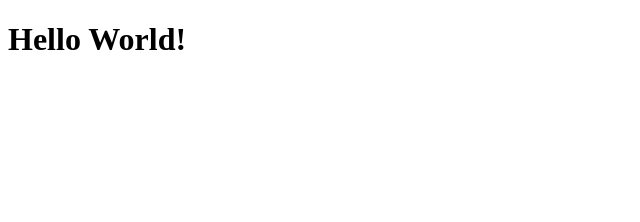
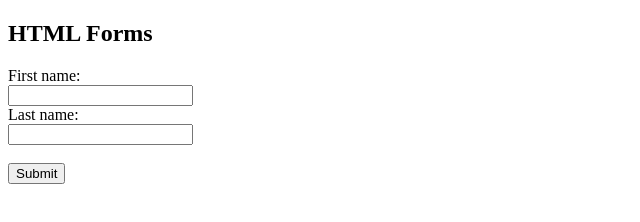
Before and after one commit to darkfirefox/darkfirefox.github.io, a plain HTML site: page index.html in a window 1280 px wide. Shown: the whole page, without its empty margins (0-640 px from the left). Drawn offline with Linux system fonts and the light colour scheme.

Commit message:
Update index.html

```diff
--- a/index.html
+++ b/index.html
@@ -1,9 +1,18 @@
 <!DOCTYPE html>
-<html lang="en-us">
-  <body>
-    <h1>
-      Hello World!
-    </h1>
+<html>
+<body>
 
-  </body>
+<h2>HTML Forms</h2>
+
+<form>
+  First name:<br>
+  <input id="user-text-field" type="email" autocomplete="username">
+  <br>
+  Last name:<br>
+  <input id="password-text-field" type="password" autocomplete="current-password">
+  <br><br>
+  <input type="submit" value="Submit">
+</form>
+
+</body>
 </html>
```
